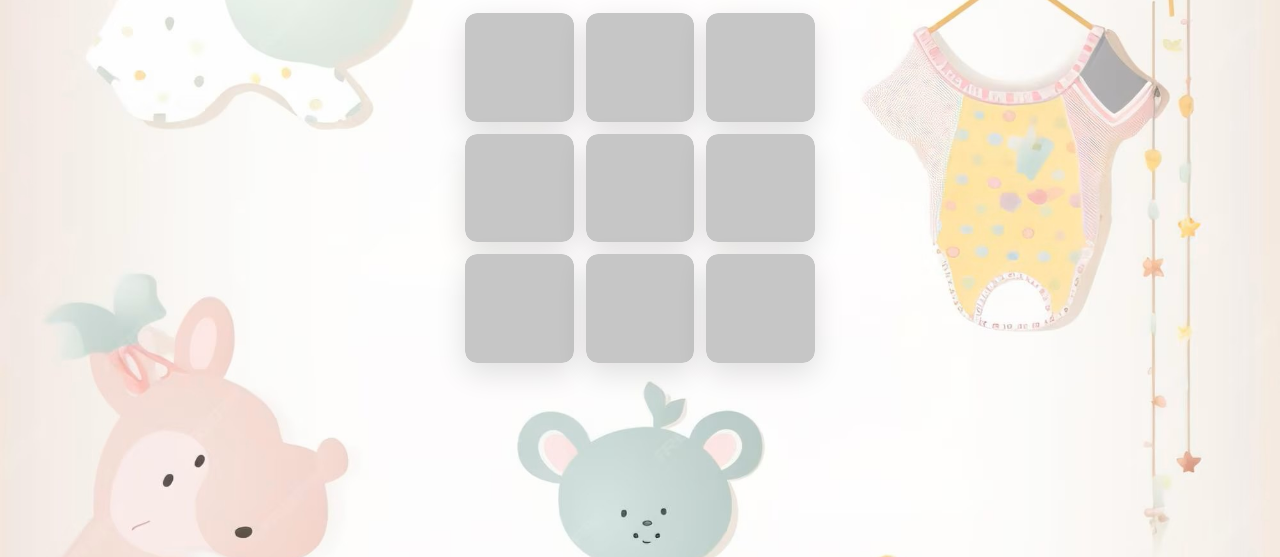
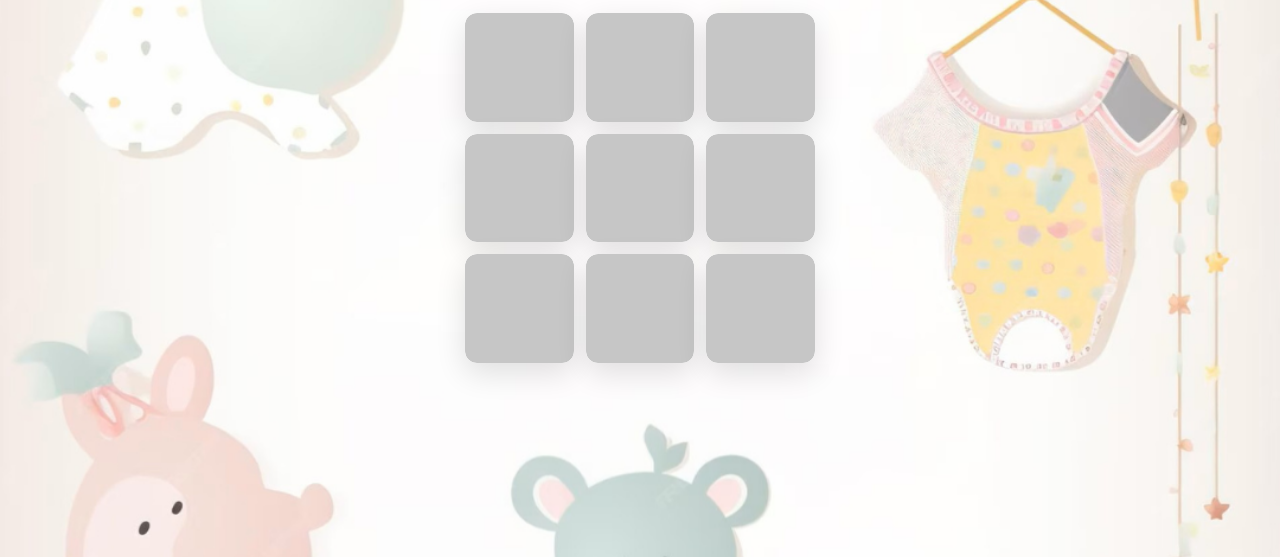
Before and after one commit to carlosbecerra/carlosbecerra.github.io, a plain HTML site: page index.html in a window 1280 px wide. Shown: the part 243-800 px from the top of the page. Drawn offline with Linux system fonts and the light colour scheme.

Commit message:
Update index.html

```diff
--- a/index.html
+++ b/index.html
@@ -16,7 +16,7 @@ html,body{
   height:100%;
   margin:0;
   font-family:var(--font);
-  background: url("images/baby-shower-banner-with-cartoon-rocket-balloons_837518-2987.jpg") center/cover no-repeat fixed;
+  background: url("images/Untitled.png") center/cover no-repeat fixed;
   display:flex;
   align-items:center;
   justify-content:center;
```
